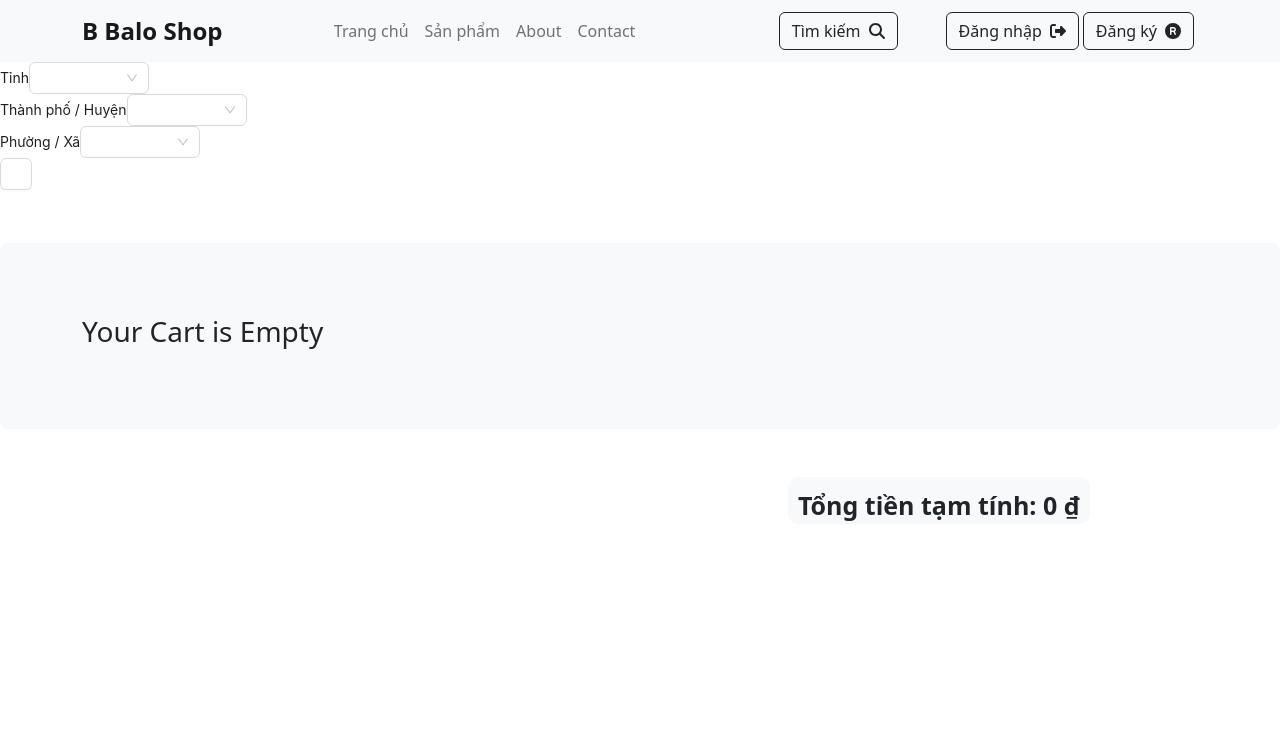
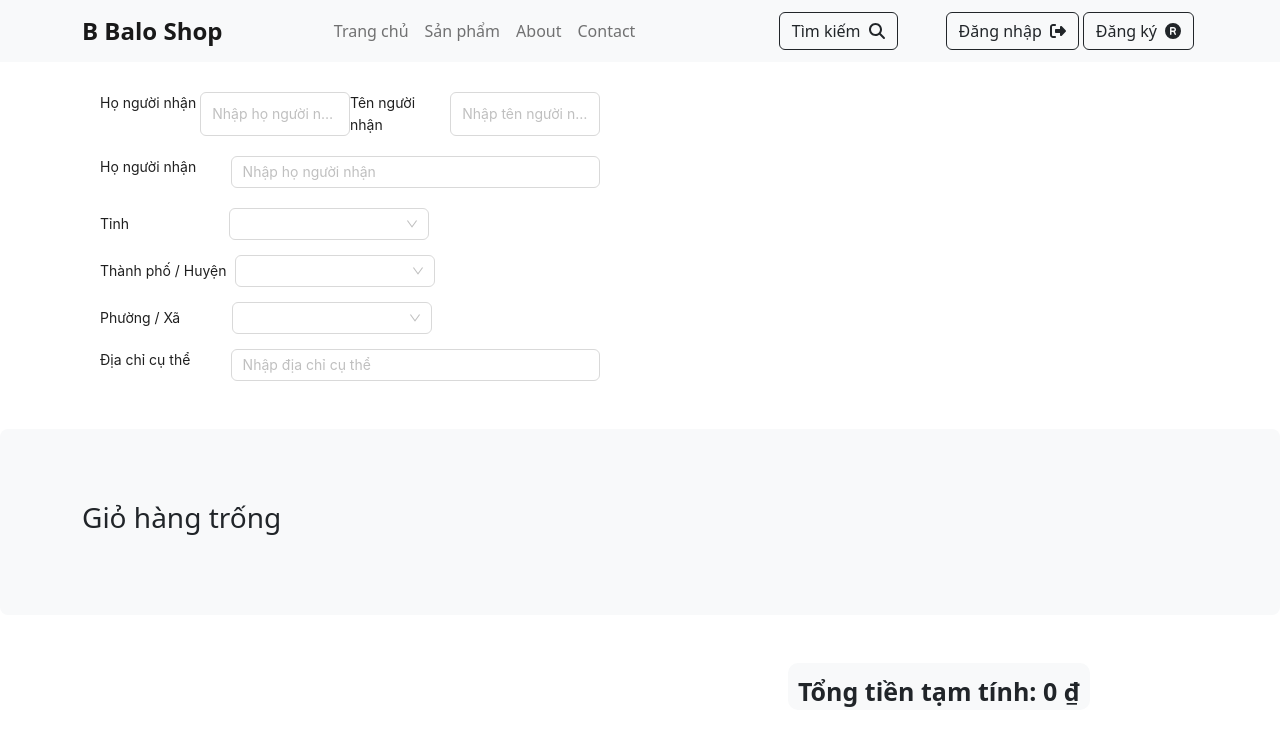
Before and after one commit to danglequocbao001/balo-shop-web, a React (Create React App) app: page /cart in a window 1280 px wide. Shown: the top 746 px of the page. Built offline with nearby package versions, Linux system fonts and the light colour scheme.

Commit message:
chore: cart

```diff
--- a/src/components/Cart.jsx
+++ b/src/components/Cart.jsx
@@ -7,11 +7,20 @@ import moneyFormatter from "../helpers/money";
 import COLOR_CONSTANTS from "../constants/colors";
 import ProductItem from "./products/ProductItem";
 import { useFetchAllProvinces } from "../hooks/useOrders";
-
-import { Select, Button, Typography, Input } from "antd";
+import { Select, Typography, Input } from "antd";
 import { fetchProvinceById, fetchWardById } from "../services/orders";
 import { toast } from "react-toastify";
-const { Text, Title } = Typography;
+
+const { Text } = Typography;
+
+const inputHead = {
+  marginBottom: 20,
+  display: "flex",
+};
+
+const inputHeadLabel = {
+  width: 180,
+};
 
 const Cart = () => {
   const { provinces } = useFetchAllProvinces();
@@ -22,7 +31,6 @@ const Cart = () => {
       label: "",
     },
   ]);
-
   const [wards, setWards] = useState([
     {
       value: "",
@@ -36,7 +44,7 @@ const Cart = () => {
     province: "",
     district: "",
     ward: "",
-    address: "",
+    addressDetail: "",
   });
 
   const dispatch = useDispatch();
@@ -53,7 +61,7 @@ const Cart = () => {
       <div className="px-4 my-5 bg-light rounded-3 py-5">
         <div className="container py-4">
           <div className="row">
-            <h3>Your Cart is Empty</h3>
+            <h3>Giỏ hàng trống</h3>
           </div>
         </div>
       </div>
@@ -63,11 +71,7 @@ const Cart = () => {
   const getProvinceById = async (id) => {
     try {
       const data = await fetchProvinceById(id);
-      const result = data.map(({ code, name_with_type }) => ({
-        value: code,
-        label: name_with_type,
-      }));
-      setDistricts(result);
+      setDistricts(data);
     } catch (err) {
       toast.error(err.message);
     }
@@ -76,11 +80,7 @@ const Cart = () => {
   const getWardById = async (id) => {
     try {
       const data = await fetchWardById(id);
-      const result = data.map(({ code, name_with_type }) => ({
-        value: code,
-        label: name_with_type,
-      }));
-      setWards(result);
+      setWards(data);
     } catch (err) {
       toast.error(err.message);
     }
@@ -187,13 +187,144 @@ const Cart = () => {
     );
   };
 
+  const onOrder = () => {
+    const fields = {
+      province: "Tỉnh",
+      district: "Thành phố / Huyện",
+      ward: "Phường / Xã",
+      addressDetail: "Địa chỉ cụ thể",
+    };
+    for (const [key, value] of Object.entries(address)) {
+      if (value === "") {
+        toast.warn(`Không được bỏ trống ${fields[key]}`);
+      }
+    }
+    console.log(address);
+  };
+
+  const addressComponent = () => {
+    return (
+      <div
+        style={{
+          width: 500,
+          marginLeft: 100,
+          marginTop: 30,
+        }}
+      >
+        <div style={{ display: "flex" }}>
+          <div style={inputHead}>
+            <Text style={inputHeadLabel}>Họ người nhận</Text>
+            <Input
+              placeholder="Nhập họ người nhận"
+              onChange={(e) => {
+                setAddress({
+                  ...address,
+                  addressDetail: e.target.value,
+                });
+              }}
+            />
+          </div>
+          <div style={inputHead}>
+            <Text style={inputHeadLabel}>Tên người nhận</Text>
+            <Input
+              placeholder="Nhập tên người nhận"
+              onChange={(e) => {
+                setAddress({
+                  ...address,
+                  addressDetail: e.target.value,
+                });
+              }}
+            />
+          </div>
+        </div>
+        <div style={inputHead}>
+          <Text style={inputHeadLabel}>Họ người nhận</Text>
+          <Input
+            placeholder="Nhập họ người nhận"
+            onChange={(e) => {
+              setAddress({
+                ...address,
+                addressDetail: e.target.value,
+              });
+            }}
+          />
+        </div>
+        <div style={{ marginBottom: 15 }}>
+          <Text style={{ marginRight: 100 }}>Tỉnh</Text>
+          <Select
+            style={{ width: 200 }}
+            onChange={(value, label) => {
+              getProvinceById(value);
+              setAddress({
+                ...address,
+                province: label.label,
+              });
+            }}
+            options={provinces}
+          />
+        </div>
+        <div style={{ marginBottom: 15 }}>
+          <Text
+            style={{
+              marginRight: 8,
+            }}
+          >
+            Thành phố / Huyện
+          </Text>
+          <Select
+            style={{ width: 200 }}
+            onChange={(value, label) => {
+              getWardById(value);
+              setAddress({
+                ...address,
+                district: label.label,
+              });
+            }}
+            options={districts}
+          />
+        </div>
+        <div style={{ marginBottom: 15 }}>
+          <Text
+            style={{
+              marginRight: 52,
+            }}
+          >
+            Phường / Xã
+          </Text>
+          <Select
+            style={{ width: 200 }}
+            onChange={(value, label) => {
+              setAddress({
+                ...address,
+                ward: label.label,
+              });
+            }}
+            options={wards}
+          />
+        </div>
+        <div style={inputHead}>
+          <Text style={inputHeadLabel}>Địa chỉ cụ thể</Text>
+          <Input
+            placeholder="Nhập địa chỉ cụ thể"
+            onChange={(e) => {
+              setAddress({
+                ...address,
+                addressDetail: e.target.value,
+              });
+            }}
+          />
+        </div>
+      </div>
+    );
+  };
+
   const buttons = () => {
     return (
       <div>
         <div className="container">
           <div className="row">
             <Link
-              to="/checkout"
+              onClick={() => onOrder()}
               className="btn btn-outline-dark mb-5 w-25 mx-auto"
             >
               Đặt hàng
@@ -206,52 +337,7 @@ const Cart = () => {
 
   return (
     <div>
-      {provinces.length > 0 && (
-        <>
-          <div style={{ marginRight: 15 }}>
-            <Text>Tỉnh</Text>
-            <Select
-              style={{ width: 120 }}
-              onChange={(value, label) => {
-                getProvinceById(value);
-                setAddress({
-                  ...address,
-                  province: label.label,
-                });
-              }}
-              options={provinces}
-            />
-          </div>
-          <div style={{ marginRight: 15 }}>
-            <Text>Thành phố / Huyện</Text>
-            <Select
-              style={{ width: 120 }}
-              onChange={(value, label) => {
-                getWardById(value);
-                setAddress({
-                  ...address,
-                  district: label.label,
-                });
-              }}
-              options={districts}
-            />
-          </div>
-          <div style={{ marginRight: 15 }}>
-            <Text>Phường / Xã</Text>
-            <Select
-              style={{ width: 120 }}
-              onChange={(value, label) => {
-                setAddress({
-                  ...address,
-                  ward: label.label,
-                });
-              }}
-              options={wards}
-            />
-          </div>
-          <Button onClick={() => console.log(address)} />
-        </>
-      )}
+      {provinces.length > 0 && addressComponent()}
       {state.length === 0 && emptyCart()}
       {state.length !== 0 && cartItems}
       {tempTotalPrice()}
--- a/src/localDatas/districts.js
+++ b/src/localDatas/districts.js
@@ -1,4 +1,4 @@
-const districts = [
+const DISTRICTS = [
   {
     value: "001",
     label: "Quận Ba Đình",
@@ -3526,4 +3526,4 @@ const districts = [
   },
 ];
 
-export default districts;
+export default DISTRICTS;
--- a/src/services/orders.js
+++ b/src/services/orders.js
@@ -1,5 +1,7 @@
-import { ordersApi } from "../api";
+// import { ordersApi } from "../api";
 import PROVINCES from "../localDatas/provinces";
+import DISTRICTS from "../localDatas/districts";
+import WARDS from "../localDatas/wards";
 
 const fetchAllProvinces = async () => {
   const data = PROVINCES;
@@ -7,13 +9,15 @@ const fetchAllProvinces = async () => {
 };
 
 const fetchProvinceById = async (id) => {
-  const data = await ordersApi.getProvinceById(id);
-  return data.data.data;
+  // const data = await ordersApi.getProvinceById(id);
+  const data = DISTRICTS;
+  return data.filter((obj) => obj.parent_code === id);
 };
 
 const fetchWardById = async (id) => {
-  const data = await ordersApi.getWardById(id);
-  return data.data.data;
+  // const data = await ordersApi.getWardById(id);
+  const data = WARDS;
+  return data.filter((obj) => obj.parent_code === id);
 };
 
 export { fetchAllProvinces, fetchProvinceById, fetchWardById };
```
Also changed, not shown: src/localDatas/wards.js.
